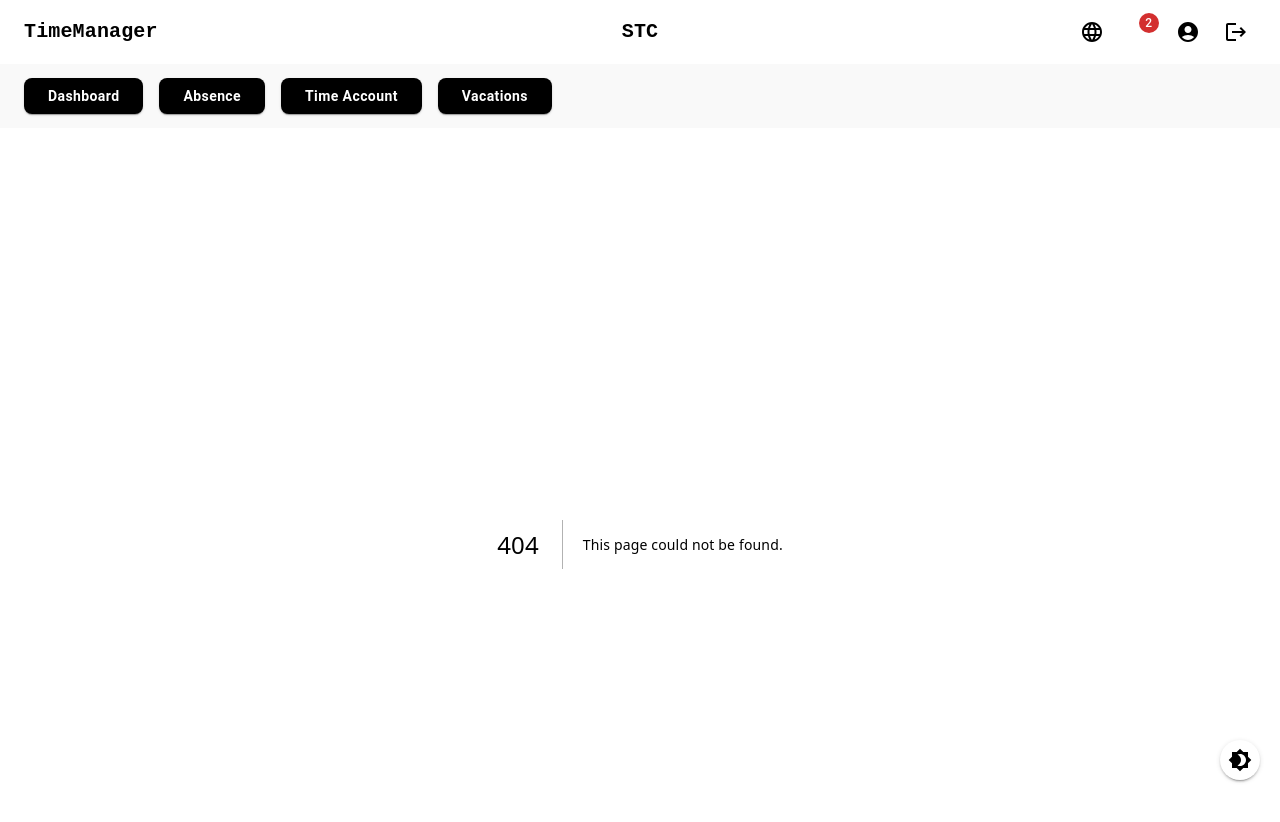
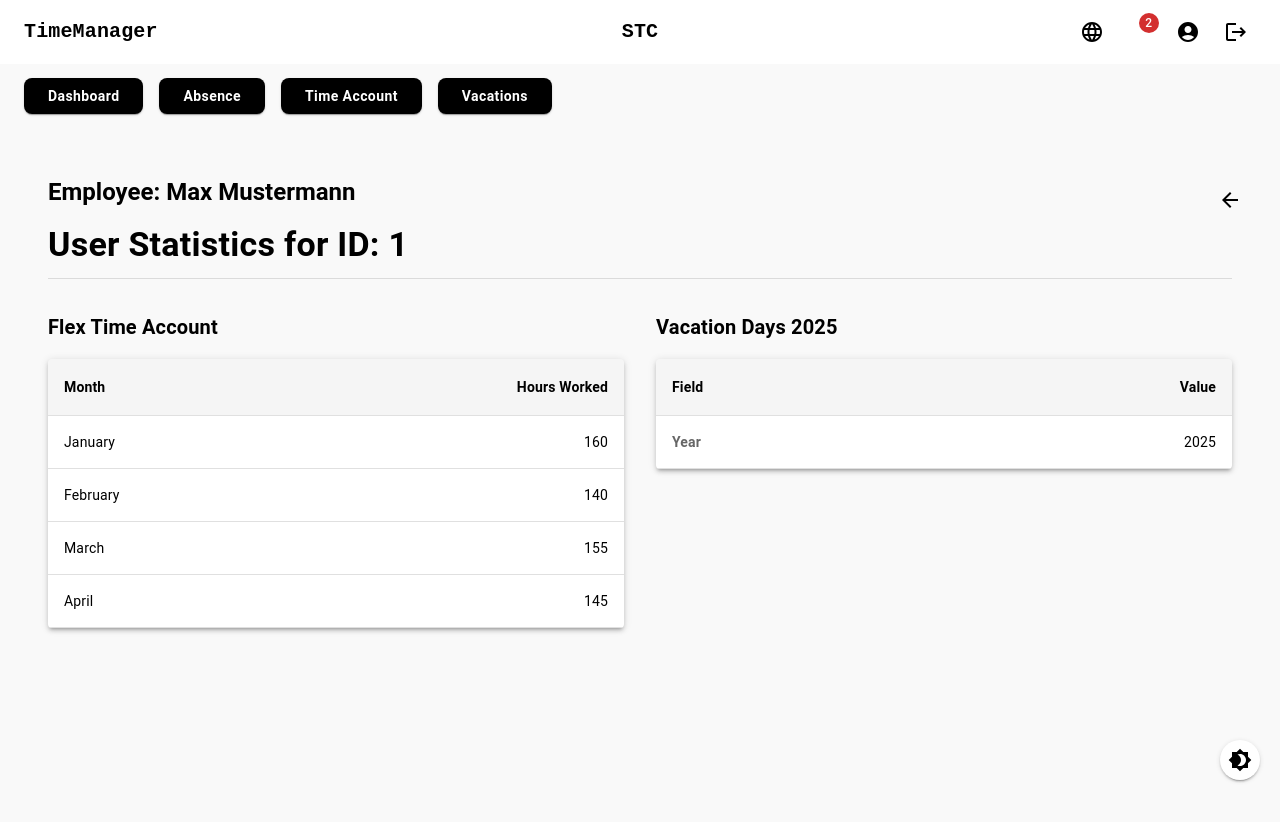
Before and after one commit to ItsSami19/timemanager, a Next.js app: page /dashboard/hr/hrstat/1/hruserstatopen in a window 1280 px wide. Before the commit this address had no page. Shown: the top 822 px of the page. After the commit the page ends 800 px from the top, so only its background shows below. Built offline with nearby package versions, Linux system fonts and the light colour scheme; some icons are missing.

Commit message:
hrstatview

```diff
--- /dev/null
+++ b/src/app/api/user-stat/route.ts
@@ -0,0 +1,18 @@
+// app/api/user-stat/route.ts
+import { NextResponse } from 'next/server';
+import { PrismaClient } from '@prisma/client';
+
+const prisma = new PrismaClient();
+
+export async function GET() {
+  try {
+    const employees = await prisma.user.findMany({
+      select: { id: true, name: true, email: true, role: true },
+    });
+
+    return NextResponse.json(employees);
+  } catch (error) {
+    console.error('Fehler beim Abrufen der Mitarbeiter:', error);
+    return NextResponse.json({ error: 'Fehler beim Abrufen der Mitarbeiter' }, { status: 500 });
+  }
+}
--- /dev/null
+++ b/src/app/dashboard/hr/hrstat/[id]/hruserstatopen/page.tsx
@@ -0,0 +1,134 @@
+'use client';
+
+import React, { useState } from 'react';
+import {
+  Box,
+  Typography,
+  TableContainer,
+  Table,
+  TableHead,
+  TableRow,
+  TableCell,
+  TableBody,
+  Paper,
+  IconButton,
+  Divider,
+  useTheme,
+} from '@mui/material';
+import { ArrowBack as ArrowBackIcon } from '@mui/icons-material';
+
+interface Props {
+  readonly params: Promise<{ id: string }>;
+}
+
+export default function UserStatisticsOpenedPage({ params }: Props) {
+  // Entpacken der params mit use() (da params jetzt ein Promise ist)
+  const { id } = React.use(params); // ← Verwende use() um das Promise zu entpacken
+
+  const [employeeName] = useState('Max Mustermann'); // Beispielname des Mitarbeiters
+
+  const timeAccountData = [
+    { month: 'January', hours: 160 },
+    { month: 'February', hours: 140 },
+    { month: 'March', hours: 155 },
+    { month: 'April', hours: 145 },
+  ];
+
+  const vacationData = [
+    {
+      year: '2025',
+      requested: 20,
+      approved: 18,
+      taken: 15,
+      quota: 25,
+      vacation: 10,
+      remaining: 10,
+    },
+  ];
+
+  const theme = useTheme(); // Zugriff auf aktives Theme
+
+  return (
+    <Box sx={{ p: 4, bgcolor: theme.palette.background.default }}>
+      {/* Back Button */}
+      <IconButton
+        color="primary"
+        sx={{
+          position: 'absolute',
+          top: 180,
+          right: 30,
+        }}
+        onClick={() => window.history.back()}
+      >
+        <ArrowBackIcon sx={{ color: theme.palette.text.primary }} />
+      </IconButton>
+
+      {/* Employee Info */}
+      <Typography variant="h5" sx={{ mb: 2, fontWeight: 'bold', color: theme.palette.text.primary }}>
+        Employee: {employeeName}
+      </Typography>
+
+      <Typography variant="h4" gutterBottom sx={{ fontWeight: 'bold', color: theme.palette.text.primary }}>
+        User Statistics for ID: {id}
+      </Typography>
+
+      <Divider sx={{ mb: 4 }} />
+
+      {/* Tables for time account and vacation data */}
+      <Box sx={{ display: 'flex', justifyContent: 'space-between', flexWrap: 'wrap', gap: 4 }}>
+        {/* Flex Time Account Table */}
+        <Box sx={{ flex: '1 1 calc(50% - 16px)' }}>
+          <Typography variant="h6" sx={{ mb: 2, fontWeight: 'bold', color: theme.palette.text.primary }}>
+            Flex Time Account
+          </Typography>
+          <TableContainer component={Paper} sx={{ boxShadow: 3, bgcolor: theme.palette.background.paper }}>
+            <Table>
+              <TableHead>
+                <TableRow sx={{ backgroundColor: theme.palette.action.hover }}>
+                  <TableCell sx={{ fontWeight: 'bold', color: theme.palette.text.primary }}>Month</TableCell>
+                  <TableCell align="right" sx={{ fontWeight: 'bold', color: theme.palette.text.primary }}>Hours Worked</TableCell>
+                </TableRow>
+              </TableHead>
+              <TableBody>
+                {timeAccountData.map((entry) => (
+                  <TableRow key={entry.month}>
+                    <TableCell>{entry.month}</TableCell>
+                    <TableCell align="right">{entry.hours}</TableCell>
+                  </TableRow>
+                ))}
+              </TableBody>
+            </Table>
+          </TableContainer>
+        </Box>
+
+        {/* Vacation Days Table */}
+        <Box sx={{ flex: '1 1 calc(50% - 16px)' }}>
+          <Typography variant="h6" sx={{ mb: 2, fontWeight: 'bold', color: theme.palette.text.primary }}>
+            Vacation Days 2025
+          </Typography>
+          <TableContainer component={Paper} sx={{ boxShadow: 3, bgcolor: theme.palette.background.paper }}>
+            <Table>
+              <TableHead>
+                <TableRow sx={{ backgroundColor: theme.palette.action.hover }}>
+                  <TableCell sx={{ fontWeight: 'bold', color: theme.palette.text.primary }}>Field</TableCell>
+                  <TableCell align="right" sx={{ fontWeight: 'bold', color: theme.palette.text.primary }}>Value</TableCell>
+                </TableRow>
+              </TableHead>
+              <TableBody>
+                {vacationData.map((entry) => (
+                  <React.Fragment key={entry.year}>
+                    <TableRow>
+                      <TableCell sx={{ color: theme.palette.text.secondary }}><strong>Year</strong></TableCell>
+                      <TableCell align="right">{entry.year}</TableCell>
+                    </TableRow>
+                    {/* Weitere Zeilen für Requested, Approved, etc. */}
+                  </React.Fragment>
+                ))}
+              </TableBody>
+            </Table>
+          </TableContainer>
+        </Box>
+      </Box>
+    </Box>
+  );
+}
```
Also changed, not shown: src/app/dashboard/hr/hrstat/page.tsx (added, +119 -0 lines).
